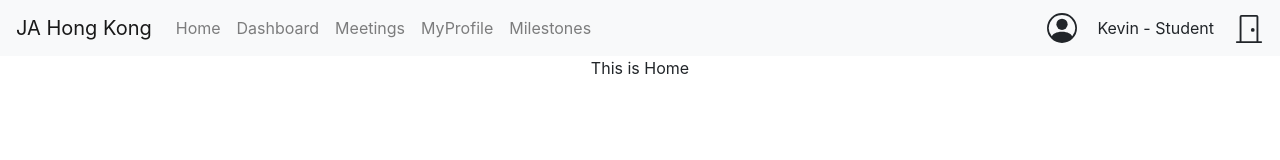
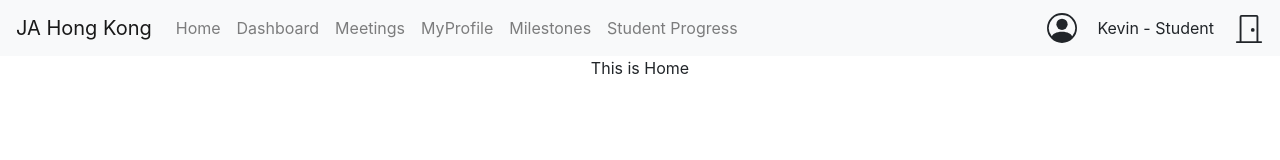
Before and after one commit to cfg2020apac/team-27, a React (Create React App) app in the folder client/: page /root/Home in a window 1280 px wide. Shown: the top 160 px of the page. Built offline with nearby package versions, Linux system fonts and the light colour scheme.

Commit message:
add student progress page to router and nav

```diff
--- a/client/src/components/Root.jsx
+++ b/client/src/components/Root.jsx
@@ -15,6 +15,7 @@ import Meetings from "./Meetings";
 import MyProfile from "./MyProfile";
 import Milestones from "./Milestones";
 import { DoorClosed, PersonCircle } from "react-bootstrap-icons";
+import StudentProgress from "./StudentProgress";
 
 function Root() {
     let match = useRouteMatch();
@@ -50,6 +51,11 @@ function Root() {
                             <NavItem>
                                 <Nav.Link href={`${match.url}/Milestones`}>
                                     Milestones
+                                </Nav.Link>
+                            </NavItem>
+                            <NavItem>
+                                <Nav.Link href={`${match.url}/StudentProgress`}>
+                                    Student Progress
                                 </Nav.Link>
                             </NavItem>
                         </Nav>
@@ -88,6 +94,9 @@ function Root() {
                     <Route path={`${match.path}/Milestones`}>
                         <Milestones />
                     </Route>
+                    <Route path={`${match.path}/StudentProgress`}>
+                        <StudentProgress/>
+                    </Route>
                 </Switch>
             </Router>
         </div>
```
